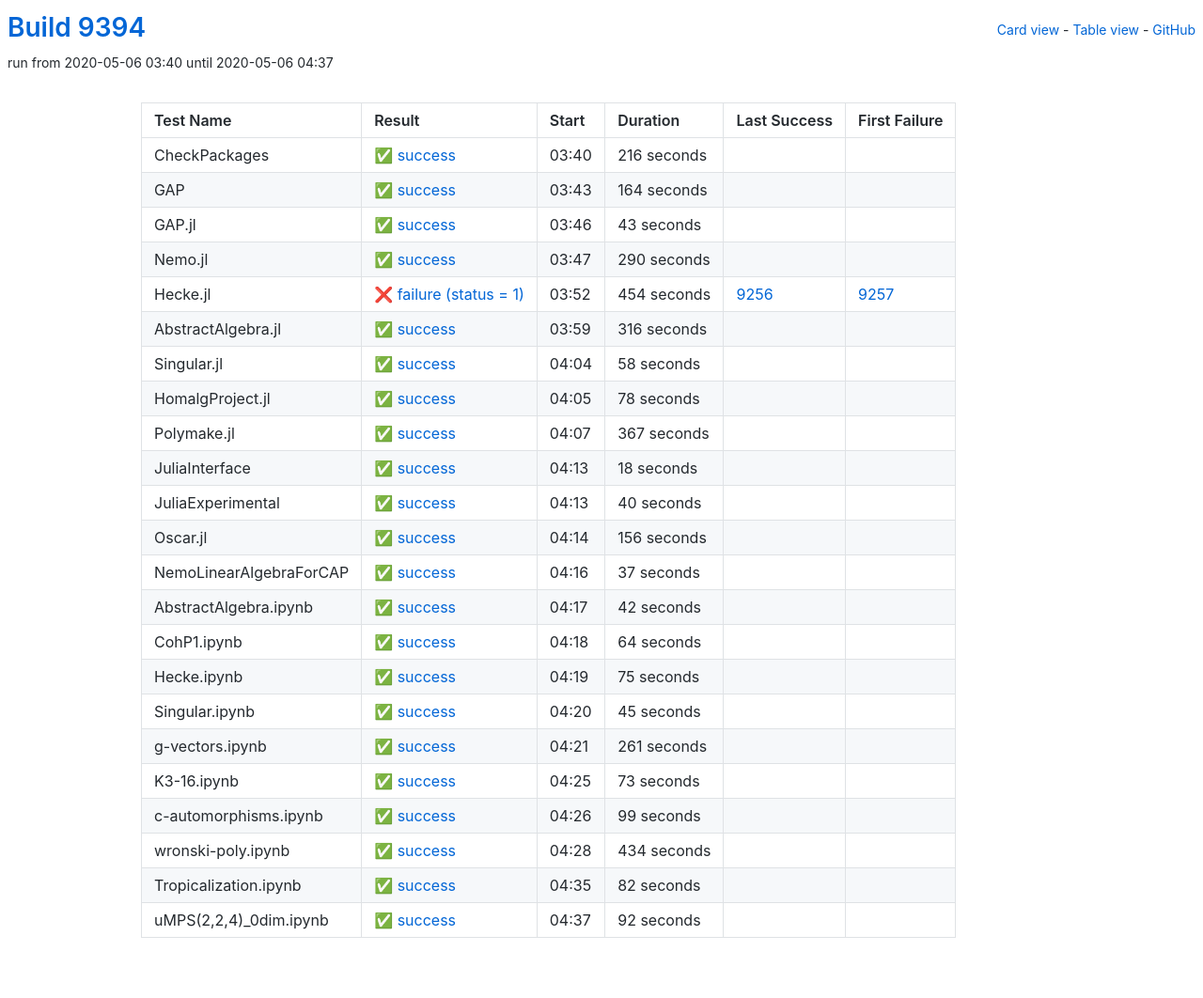
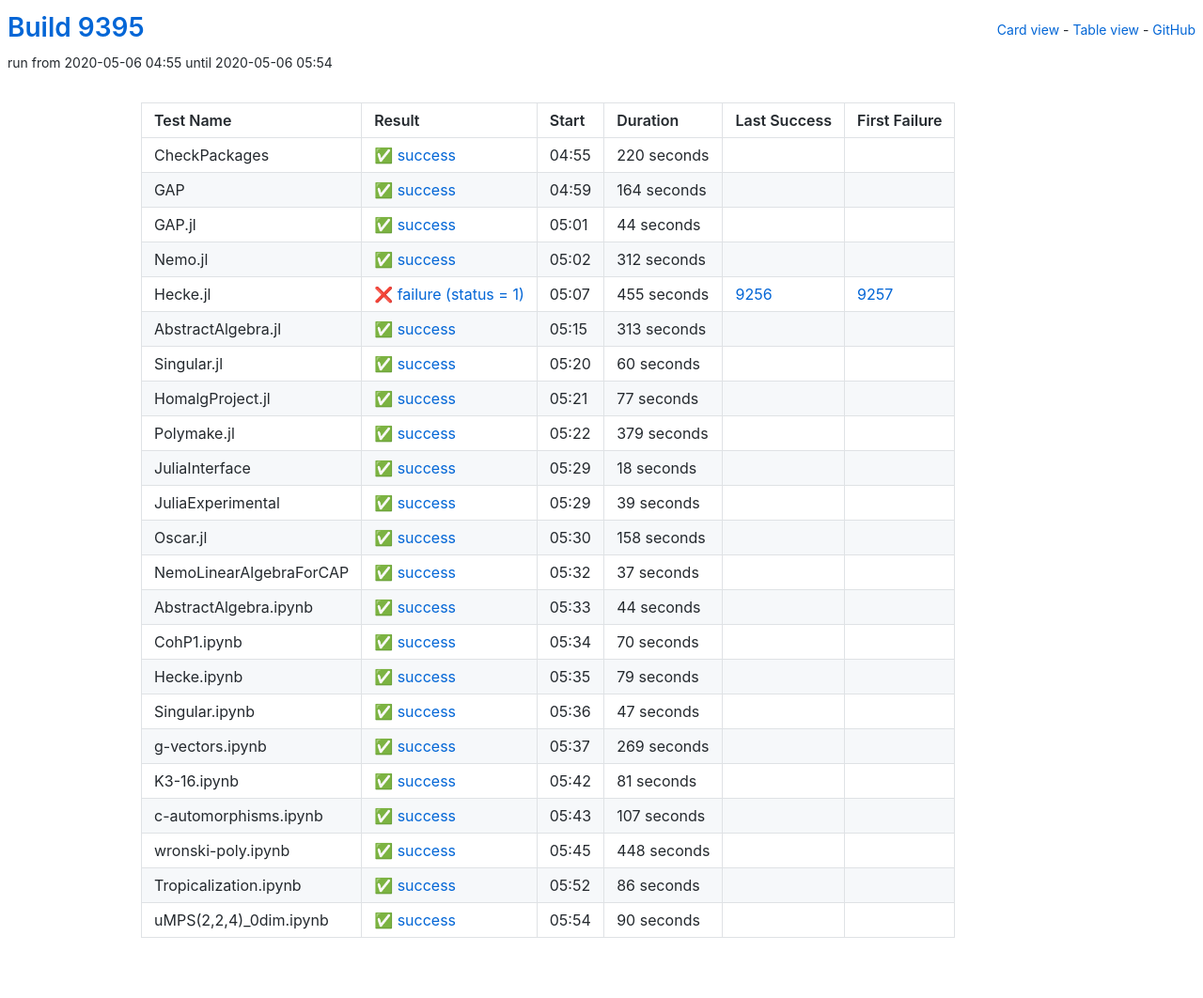
Before and after one commit to oscar-system/oscar-ci-status, a Jekyll site: the page built from table.html, in a window 1280 px wide. Shown: the whole page at 94% size. Built offline with Jekyll 4.4.1, drawn with Linux system fonts in a browser that asks for light colours.

Commit message:
Build 9395

```diff
--- a/_data/ci.yml
+++ b/_data/ci.yml
@@ -1,17 +1,17 @@
-build: 9394
-build_url: https://oscarci.mathematik.uni-kl.de/job/oscar/9394/
+build: 9395
+build_url: https://oscarci.mathematik.uni-kl.de/job/oscar/9395/
 job: oscar
 tests:
-- duration: 216
+- duration: 220
   exitcode: 0
   first_failure: false
   first_failure_url: null
   id: checkpackages
   last_success: false
   last_success_url: null
-  log: https://oscarci.mathematik.uni-kl.de/job/oscar/9394/artifact/logs/build-9394/CheckPackages.log
+  log: https://oscarci.mathematik.uni-kl.de/job/oscar/9395/artifact/logs/build-9395/CheckPackages.log
   name: CheckPackages
-  start: 2020-05-06 03:40
+  start: 2020-05-06 04:55
   status: success
   success: true
 - duration: 164
@@ -21,93 +21,93 @@ tests:
   id: gap
   last_success: false
   last_success_url: null
-  log: https://oscarci.mathematik.uni-kl.de/job/oscar/9394/artifact/logs/build-9394/GAP.log
+  log: https://oscarci.mathematik.uni-kl.de/job/oscar/9395/artifact/logs/build-9395/GAP.log
   name: GAP
-  start: 2020-05-06 03:43
+  start: 2020-05-06 04:59
   status: success
   success: true
-- duration: 43
+- duration: 44
   exitcode: 0
   first_failure: false
   first_failure_url: null
   id: gap-jl
   last_success: false
   last_success_url: null
-  log: https://oscarci.mathematik.uni-kl.de/job/oscar/9394/artifact/logs/build-9394/GAP.jl.log
+  log: https://oscarci.mathematik.uni-kl.de/job/oscar/9395/artifact/logs/build-9395/GAP.jl.log
   name: GAP.jl
-  start: 2020-05-06 03:46
+  start: 2020-05-06 05:01
   status: success
   success: true
-- duration: 290
+- duration: 312
   exitcode: 0
   first_failure: false
   first_failure_url: null
   id: nemo-jl
   last_success: false
   last_success_url: null
-  log: https://oscarci.mathematik.uni-kl.de/job/oscar/9394/artifact/logs/build-9394/Nemo.jl.log
+  log: https://oscarci.mathematik.uni-kl.de/job/oscar/9395/artifact/logs/build-9395/Nemo.jl.log
   name: Nemo.jl
-  start: 2020-05-06 03:47
+  start: 2020-05-06 05:02
   status: success
   success: true
-- duration: 454
+- duration: 455
   exitcode: 1
   first_failure: 9257
   first_failure_url: https://oscarci.mathematik.uni-kl.de/job/oscar/9257/
   id: hecke-jl
   last_success: 9256
   last_success_url: https://oscarci.mathematik.uni-kl.de/job/oscar/9256/
-  log: https://oscarci.mathematik.uni-kl.de/job/oscar/9394/artifact/logs/build-9394/Hecke.jl.log
+  log: https://oscarci.mathematik.uni-kl.de/job/oscar/9395/artifact/logs/build-9395/Hecke.jl.log
   name: Hecke.jl
-  start: 2020-05-06 03:52
+  start: 2020-05-06 05:07
   status: failure
   success: false
-- duration: 316
+- duration: 313
   exitcode: 0
   first_failure: false
   first_failure_url: null
   id: abstractalgebra-jl
   last_success: false
   last_success_url: null
-  log: https://oscarci.mathematik.uni-kl.de/job/oscar/9394/artifact/logs/build-9394/AbstractAlgebra.jl.log
+  log: https://oscarci.mathematik.uni-kl.de/job/oscar/9395/artifact/logs/build-9395/AbstractAlgebra.jl.log
   name: AbstractAlgebra.jl
-  start: 2020-05-06 03:59
+  start: 2020-05-06 05:15
   status: success
   success: true
-- duration: 58
+- duration: 60
   exitcode: 0
   first_failure: false
   first_failure_url: null
   id: singular-jl
   last_success: false
   last_success_url: null
-  log: https://oscarci.mathematik.uni-kl.de/job/oscar/9394/artifact/logs/build-9394/Singular.jl.log
+  log: https://oscarci.mathematik.uni-kl.de/job/oscar/9395/artifact/logs/build-9395/Singular.jl.log
   name: Singular.jl
-  start: 2020-05-06 04:04
+  start: 2020-05-06 05:20
   status: success
   success: true
-- duration: 78
+- duration: 77
   exitcode: 0
   first_failure: false
   first_failure_url: null
   id: homalgproject-jl
   last_success: false
   last_success_url: null
-  log: https://oscarci.mathematik.uni-kl.de/job/oscar/9394/artifact/logs/build-9394/HomalgProject.jl.log
+  log: https://oscarci.mathematik.uni-kl.de/job/oscar/9395/artifact/logs/build-9395/HomalgProject.jl.log
   name: HomalgProject.jl
-  start: 2020-05-06 04:05
+  start: 2020-05-06 05:21
   status: success
   success: true
-- duration: 367
+- duration: 379
   exitcode: 0
   first_failure: false
   first_failure_url: null
   id: polymake-jl
   last_success: false
   last_success_url: null
-  log: https://oscarci.mathematik.uni-kl.de/job/oscar/9394/artifact/logs/build-9394/Polymake.jl.log
+  log: https://oscarci.mathematik.uni-kl.de/job/oscar/9395/artifact/logs/build-9395/Polymake.jl.log
   name: Polymake.jl
-  start: 2020-05-06 04:07
+  start: 2020-05-06 05:22
   status: success
   success: true
 - duration: 18
@@ -117,33 +117,33 @@ tests:
   id: juliainterface
   last_success: false
   last_success_url: null
-  log: https://oscarci.mathematik.uni-kl.de/job/oscar/9394/artifact/logs/build-9394/JuliaInterface.log
+  log: https://oscarci.mathematik.uni-kl.de/job/oscar/9395/artifact/logs/build-9395/JuliaInterface.log
   name: JuliaInterface
-  start: 2020-05-06 04:13
+  start: 2020-05-06 05:29
   status: success
   success: true
-- duration: 40
+- duration: 39
   exitcode: 0
   first_failure: false
   first_failure_url: null
   id: juliaexperimental
   last_success: false
   last_success_url: null
-  log: https://oscarci.mathematik.uni-kl.de/job/oscar/9394/artifact/logs/build-9394/JuliaExperimental.log
+  log: https://oscarci.mathematik.uni-kl.de/job/oscar/9395/artifact/logs/build-9395/JuliaExperimental.log
   name: JuliaExperimental
-  start: 2020-05-06 04:13
+  start: 2020-05-06 05:29
   status: success
   success: true
-- duration: 156
+- duration: 158
   exitcode: 0
   first_failure: false
   first_failure_url: null
   id: oscar-jl
   last_success: false
   last_success_url: null
-  log: https://oscarci.mathematik.uni-kl.de/job/oscar/9394/artifact/logs/build-9394/Oscar.jl.log
+  log: https://oscarci.mathematik.uni-kl.de/job/oscar/9395/artifact/logs/build-9395/Oscar.jl.log
   name: Oscar.jl
-  start: 2020-05-06 04:14
+  start: 2020-05-06 05:30
   status: success
   success: true
 - duration: 37
@@ -153,128 +153,128 @@ tests:
   id: nemolinearalgebraforcap
   last_success: false
   last_success_url: null
-  log: https://oscarci.mathematik.uni-kl.de/job/oscar/9394/artifact/logs/build-9394/NemoLinearAlgebraForCAP.log
+  log: https://oscarci.mathematik.uni-kl.de/job/oscar/9395/artifact/logs/build-9395/NemoLinearAlgebraForCAP.log
   name: NemoLinearAlgebraForCAP
-  start: 2020-05-06 04:16
+  start: 2020-05-06 05:32
   status: success
   success: true
-- duration: 42
+- duration: 44
   exitcode: 0
   first_failure: false
   first_failure_url: null
   id: abstractalgebra-ipynb
   last_success: false
   last_success_url: null
-  log: https://oscarci.mathematik.uni-kl.de/job/oscar/9394/artifact/logs/build-9394/AbstractAlgebra.ipynb.log
+  log: https://oscarci.mathematik.uni-kl.de/job/oscar/9395/artifact/logs/build-9395/AbstractAlgebra.ipynb.log
   name: AbstractAlgebra.ipynb
-  start: 2020-05-06 04:17
+  start: 2020-05-06 05:33
   status: success
   success: true
-- duration: 64
+- duration: 70
   exitcode: 0
   first_failure: false
   first_failure_url: null
   id: cohp1-ipynb
   last_success: false
   last_success_url: null
-  log: https://oscarci.mathematik.uni-kl.de/job/oscar/9394/artifact/logs/build-9394/CohP1.ipynb.log
+  log: https://oscarci.mathematik.uni-kl.de/job/oscar/9395/artifact/logs/build-9395/CohP1.ipynb.log
   name: CohP1.ipynb
-  start: 2020-05-06 04:18
+  start: 2020-05-06 05:34
   status: success
   success: true
-- duration: 75
+- duration: 79
   exitcode: 0
   first_failure: false
   first_failure_url: null
   id: hecke-ipynb
   last_success: false
   last_success_url: null
-  log: https://oscarci.mathematik.uni-kl.de/job/oscar/9394/artifact/logs/build-9394/Hecke.ipynb.log
+  log: https://oscarci.mathematik.uni-kl.de/job/oscar/9395/artifact/logs/build-9395/Hecke.ipynb.log
   name: Hecke.ipynb
-  start: 2020-05-06 04:19
+  start: 2020-05-06 05:35
   status: success
   success: true
-- duration: 45
+- duration: 47
   exitcode: 0
   first_failure: false
   first_failure_url: null
   id: singular-ipynb
   last_success: false
   last_success_url: null
-  log: https://oscarci.mathematik.uni-kl.de/job/oscar/9394/artifact/logs/build-9394/Singular.ipynb.log
+  log: https://oscarci.mathematik.uni-kl.de/job/oscar/9395/artifact/logs/build-9395/Singular.ipynb.log
   name: Singular.ipynb
-  start: 2020-05-06 04:20
+  start: 2020-05-06 05:36
   status: success
   success: true
-- duration: 261
+- duration: 269
   exitcode: 0
   first_failure: false
   first_failure_url: null
   id: g-vectors-ipynb
   last_success: false
   last_success_url: null
-  log: https://oscarci.mathematik.uni-kl.de/job/oscar/9394/artifact/logs/build-9394/g-vectors.ipynb.log
+  log: https://oscarci.mathematik.uni-kl.de/job/oscar/9395/artifact/logs/build-9395/g-vectors.ipynb.log
   name: g-vectors.ipynb
-  start: 2020-05-06 04:21
+  start: 2020-05-06 05:37
   status: success
   success: true
-- duration: 73
+- duration: 81
   exitcode: 0
   first_failure: false
   first_failure_url: null
   id: k3-16-ipynb
   last_success: false
   last_success_url: null
-  log: https://oscarci.mathematik.uni-kl.de/job/oscar/9394/artifact/logs/build-9394/K3-16.ipynb.log
+  log: https://oscarci.mathematik.uni-kl.de/job/oscar/9395/artifact/logs/build-9395/K3-16.ipynb.log
   name: K3-16.ipynb
-  start: 2020-05-06 04:25
+  start: 2020-05-06 05:42
   status: success
   success: true
-- duration: 99
+- duration: 107
   exitcode: 0
   first_failure: false
   first_failure_url: null
   id: c-automorphisms-ipynb
   last_success: false
   last_success_url: null
-  log: https://oscarci.mathematik.uni-kl.de/job/oscar/9394/artifact/logs/build-9394/c-automorphisms.ipynb.log
+  log: https://oscarci.mathematik.uni-kl.de/job/oscar/9395/artifact/logs/build-9395/c-automorphisms.ipynb.log
   name: c-automorphisms.ipynb
-  start: 2020-05-06 04:26
+  start: 2020-05-06 05:43
   status: success
   success: true
-- duration: 434
+- duration: 448
   exitcode: 0
   first_failure: false
   first_failure_url: null
   id: wronski-poly-ipynb
   last_success: false
   last_success_url: null
-  log: https://oscarci.mathematik.uni-kl.de/job/oscar/9394/artifact/logs/build-9394/wronski-poly.ipynb.log
+  log: https://oscarci.mathematik.uni-kl.de/job/oscar/9395/artifact/logs/build-9395/wronski-poly.ipynb.log
   name: wronski-poly.ipynb
-  start: 2020-05-06 04:28
+  start: 2020-05-06 05:45
   status: success
   success: true
-- duration: 82
+- duration: 86
   exitcode: 0
   first_failure: false
   first_failure_url: null
   id: tropicalization-ipynb
   last_success: false
   last_success_url: null
-  log: https://oscarci.mathematik.uni-kl.de/job/oscar/9394/artifact/logs/build-9394/Tropicalization.ipynb.log
+  log: https://oscarci.mathematik.uni-kl.de/job/oscar/9395/artifact/logs/build-9395/Tropicalization.ipynb.log
   name: Tropicalization.ipynb
-  start: 2020-05-06 04:35
+  start: 2020-05-06 05:52
   status: success
   success: true
-- duration: 92
+- duration: 90
   exitcode: 0
   first_failure: false
   first_failure_url: null
   id: umps-2-2-4-0dim-ipynb
   last_success: false
   last_success_url: null
-  log: https://oscarci.mathematik.uni-kl.de/job/oscar/9394/artifact/logs/build-9394/uMPS-2-2-4-_0dim.ipynb.log
+  log: https://oscarci.mathematik.uni-kl.de/job/oscar/9395/artifact/logs/build-9395/uMPS-2-2-4-_0dim.ipynb.log
   name: uMPS(2,2,4)_0dim.ipynb
-  start: 2020-05-06 04:37
+  start: 2020-05-06 05:54
   status: success
   success: true
```
Also changed, not shown: README.md.
